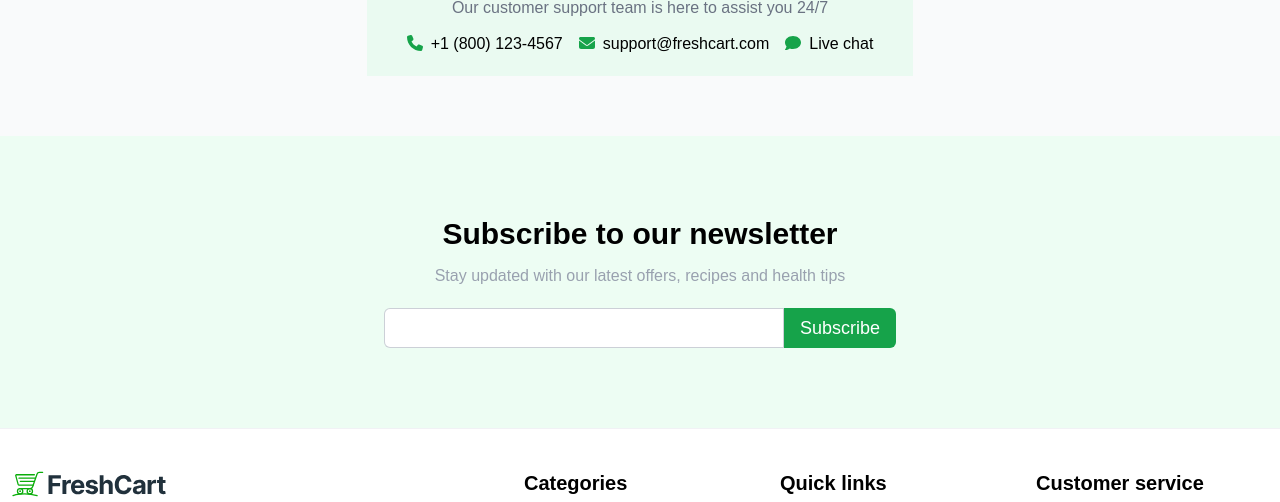
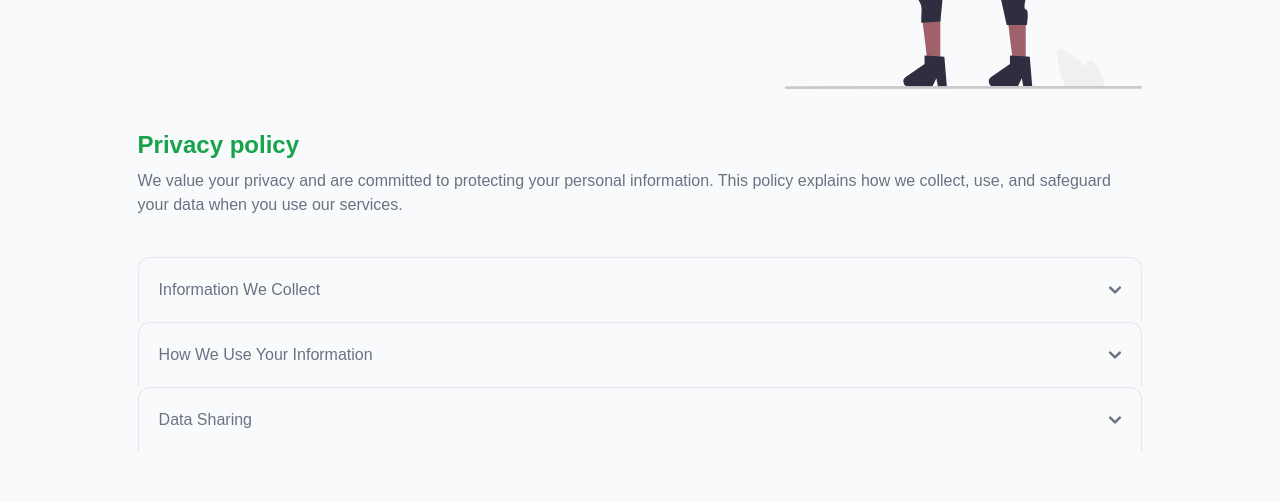
Before and after one commit to nohaemad123/fresh_cart_shop, a React (Vite) app: page /privacy in a window 1280 px wide. Shown: the part 820-1322 px from the top of the page. Built offline with nearby package versions, Linux system fonts and the light colour scheme; no server answers.

Commit message:
done terms page

```diff
--- a/src/App.jsx
+++ b/src/App.jsx
@@ -31,6 +31,7 @@ import OfflineScreen from "./components/offline_screen/OfflineScreen";
 import { QueryClient, QueryClientProvider } from "@tanstack/react-query";
 import About from "./pages/About/About";
 import Contact from "./pages/Contact/Contact";
+import PrivacyPolice from "./pages/Privacy_policy/PrivacyPolice";
 
 function App() {
   const queryClient = new QueryClient();
@@ -52,6 +53,10 @@ function App() {
         {
           path: "/contact",
           element: <Contact />,
+        },
+        {
+          path: "/privacy",
+          element: <PrivacyPolice />,
         },
         {
           path: "/signup",
--- a/src/components/footer.jsx/Footer.jsx
+++ b/src/components/footer.jsx/Footer.jsx
@@ -74,7 +74,7 @@ export default function Footer() {
                   <Link to="/contact">Contact us</Link>
                 </li>
                 <li>
-                  <Link to="">Privacy policy</Link>
+                  <Link to="/privacy">Privacy policy</Link>
                 </li>
                 <li>
                   <Link to="">Terms of service</Link>
--- /dev/null
+++ b/src/pages/Privacy_policy/PrivacyPolice.jsx
@@ -0,0 +1,201 @@
+import BreadCrumb from "../../components/breadcrumb/BreadCrumb";
+import PageMetaData from "../../components/page_meta_data/PageMetaData";
+import privacy_image from "../../assets/undraw_personal-data_a1n8.svg";
+import { FontAwesomeIcon } from "@fortawesome/react-fontawesome";
+import { faCheck } from "@fortawesome/free-solid-svg-icons";
+
+export default function PrivacyPolice() {
+  return (
+    <>
+      <PageMetaData
+        title="Fresh cart - Privacy policy page"
+        description="Fresh cart - Privacy policy page"
+      />
+      <BreadCrumb thirdLink={"Privacy policy"} />
+
+      <div className="py-20  bg-mainColor">
+        <div className="container">
+          <div className="w-[80%]  mx-auto">
+            <img src={privacy_image} className="w-full" />
+            <div className="flex flex-col my-10 space-y-2">
+              <h3 className="text-primary-600 text-2xl font-bold">
+                Privacy policy
+              </h3>
+              <p className="text-gray-500">
+                We value your privacy and are committed to protecting your
+                personal information. This policy explains how we collect, use,
+                and safeguard your data when you use our services.
+              </p>
+            </div>
+            <div
+              id="accordion-color"
+              data-accordion="collapse"
+              data-active-classes="bg-primary-100 mt-10 dark:bg-gray-800 text-primary-600 dark:text-white"
+            >
+              <h2 id="accordion-color-heading-1">
+                <button
+                  type="button"
+                  class="flex items-center justify-between w-full p-5 font-medium  text-gray-500 border border-b-0 border-gray-200 rounded-t-xl focus:ring-4 focus:ring-blue-200 dark:focus:ring-primary-800 dark:border-gray-700 dark:text-gray-400 hover:bg-primary-100 dark:hover:bg-gray-800 gap-3"
+                  data-accordion-target="#accordion-color-body-1"
+                  aria-expanded="true"
+                  aria-controls="accordion-color-body-1"
+                >
+                  <span>Information We Collect</span>
+                  <svg
+                    data-accordion-icon
+                    class="w-3 h-3 rotate-180 shrink-0"
+                    aria-hidden="true"
+                    xmlns="http://www.w3.org/2000/svg"
+                    fill="none"
+                    viewBox="0 0 10 6"
+                  >
+                    <path
+                      stroke="currentColor"
+                      stroke-linecap="round"
+                      stroke-linejoin="round"
+                      stroke-width="2"
+                      d="M9 5 5 1 1 5"
+                    />
+                  </svg>
+                </button>
+              </h2>
+              <div
+                id="accordion-color-body-1"
+                class="hidden"
+                aria-labelledby="accordion-color-heading-1"
+              >
+                <div class="p-5 border border-b-0 border-gray-200 dark:border-gray-700 dark:bg-gray-900">
+                  <ul className="*:text-lg *:font-medium *:text-gray-500 flex flex-col space-y-2">
+                    <li>
+                      <FontAwesomeIcon
+                        icon={faCheck}
+                        className="text-primary-600 me-2"
+                      />
+                      Personal details: name, email, phone number, shipping
+                      address.
+                    </li>
+
+                    <li>
+                      <FontAwesomeIcon
+                        icon={faCheck}
+                        className="text-primary-600 me-2"
+                      />
+                      Order and payment information.
+                    </li>
+                    <li>
+                      <FontAwesomeIcon
+                        icon={faCheck}
+                        className="text-primary-600 me-2"
+                      />
+                      Technical data: IP address, cookies.
+                    </li>
+                  </ul>
+                </div>
+              </div>
+              <h2 id="accordion-color-heading-2">
+                <button
+                  type="button"
+                  class="flex items-center justify-between w-full p-5 font-medium  text-gray-500 border border-b-0 border-gray-200 rounded-t-xl focus:ring-4 focus:ring-blue-200 dark:focus:ring-primary-800 dark:border-gray-700 dark:text-gray-400 hover:bg-primary-100 dark:hover:bg-gray-800 gap-3"
+                  data-accordion-target="#accordion-color-body-2"
+                  aria-expanded="false"
+                  aria-controls="accordion-color-body-2"
+                >
+                  <span>How We Use Your Information</span>
+                  <svg
+                    data-accordion-icon
+                    class="w-3 h-3 rotate-180 shrink-0"
+                    aria-hidden="true"
+                    xmlns="http://www.w3.org/2000/svg"
+                    fill="none"
+                    viewBox="0 0 10 6"
+                  >
+                    <path
+                      stroke="currentColor"
+                      stroke-linecap="round"
+                      stroke-linejoin="round"
+                      stroke-width="2"
+                      d="M9 5 5 1 1 5"
+                    />
+                  </svg>
+                </button>
+              </h2>
+              <div
+                id="accordion-color-body-2"
+                class="hidden"
+                aria-labelledby="accordion-color-heading-2"
+              >
+                <div class="p-5 border border-b-0 border-gray-200 dark:border-gray-700">
+                  <ul className="*:text-lg *:font-medium *:text-gray-500 flex flex-col space-y-2">
+                    <li>
+                      <FontAwesomeIcon
+                        icon={faCheck}
+                        className="text-primary-600 me-2"
+                      />
+                      To process and deliver your orders.
+                    </li>
+
+                    <li>
+                      <FontAwesomeIcon
+                        icon={faCheck}
+                        className="text-primary-600 me-2"
+                      />
+                      To improve our website and services.
+                    </li>
+                    <li>
+                      <FontAwesomeIcon
+                        icon={faCheck}
+                        className="text-primary-600 me-2"
+                      />
+                      To send important updates or promotional offers (with your
+                      consent).
+                    </li>
+                  </ul>
+                </div>
+              </div>
+              <h2 id="accordion-color-heading-3">
+                <button
+                  type="button"
+                  class="flex items-center justify-between w-full p-5 font-medium  text-gray-500 border border-b-0 border-gray-200 rounded-t-xl focus:ring-4 focus:ring-blue-200 dark:focus:ring-primary-800 dark:border-gray-700 dark:text-gray-400 hover:bg-primary-100 dark:hover:bg-gray-800 gap-3"
+                  data-accordion-target="#accordion-color-body-3"
+                  aria-expanded="false"
+                  aria-controls="accordion-color-body-3"
+                >
+                  <span>Data Sharing</span>
+                  <svg
+                    data-accordion-icon
+                    class="w-3 h-3 rotate-180 shrink-0"
+                    aria-hidden="true"
+                    xmlns="http://www.w3.org/2000/svg"
+                    fill="none"
+                    viewBox="0 0 10 6"
+                  >
+                    <path
+                      stroke="currentColor"
+                      stroke-linecap="round"
+                      stroke-linejoin="round"
+                      stroke-width="2"
+                      d="M9 5 5 1 1 5"
+                    />
+                  </svg>
+                </button>
+              </h2>
+              <div
+                id="accordion-color-body-3"
+                class="hidden"
+                aria-labelledby="accordion-color-heading-3"
+              >
+                <div class="p-5 border border-t-0 border-gray-200 dark:border-gray-700">
+                  <p class="mb-2 text-gray-500 dark:text-gray-400">
+                    We only share your data with trusted service providers
+                    (e.g., payment processors, shipping companies) to complete
+                    your orders. We never sell your personal information.
+                  </p>
+                </div>
+              </div>
+            </div>
+          </div>
+        </div>
+      </div>
+    </>
+  );
+}
```
Also changed, not shown: src/assets/undraw_personal-data_a1n8.svg (added).
